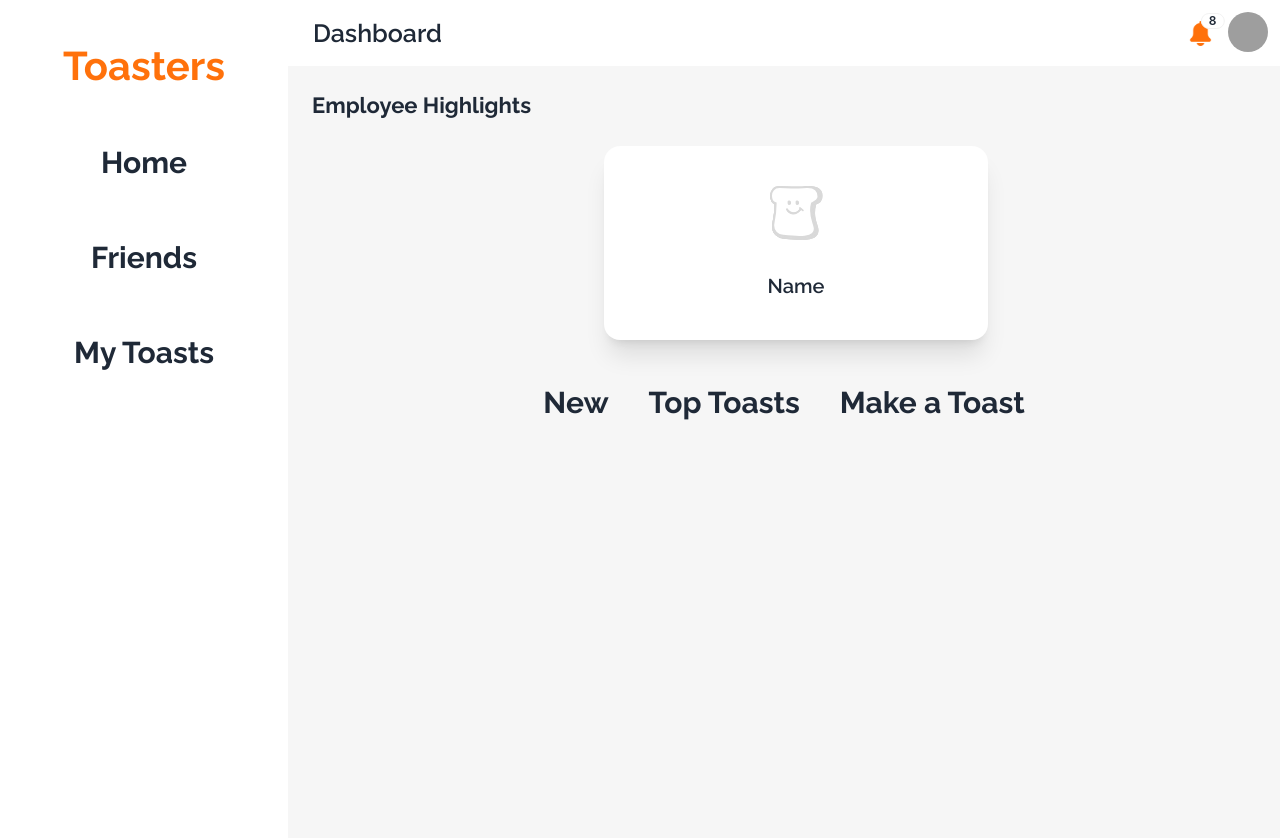
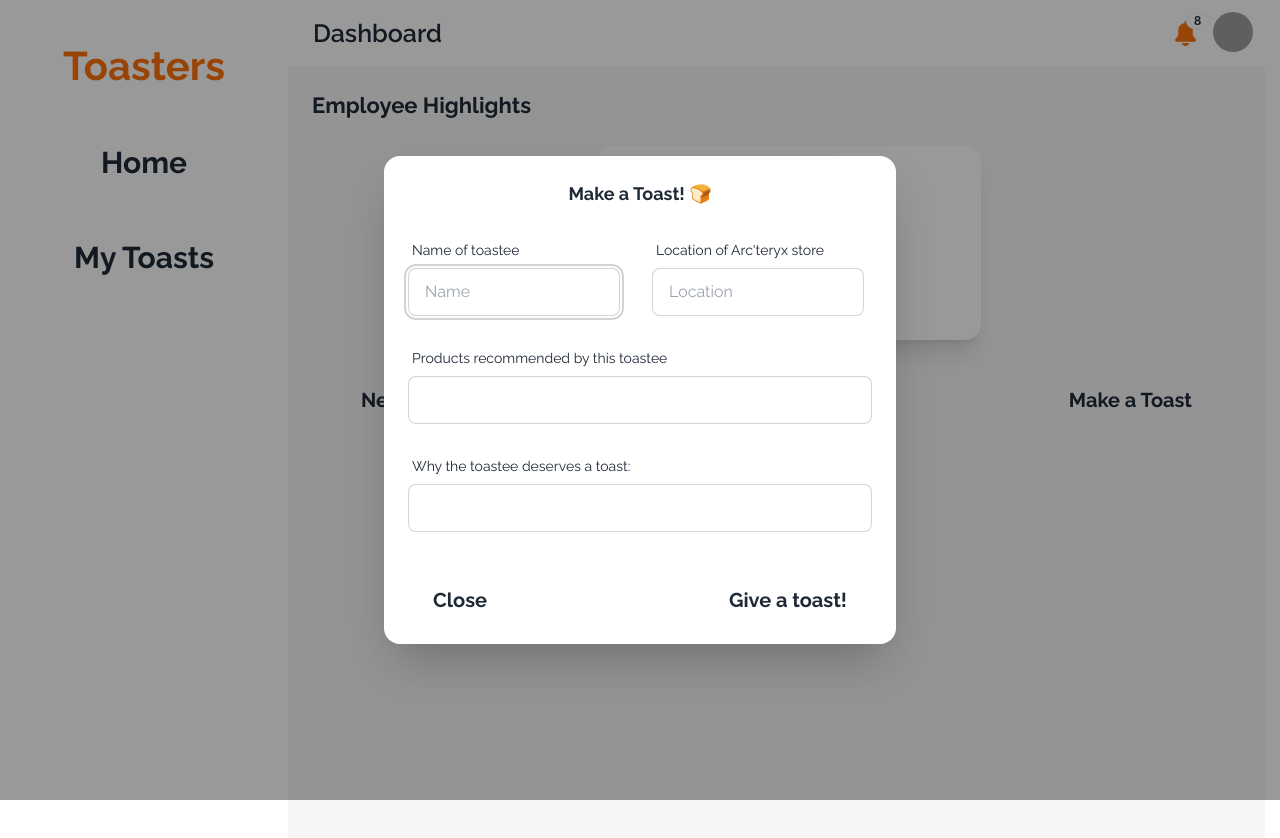
Before and after one commit to jessieshengyj/toasters, a React (Create React App) app: page / in a window 1280 px wide. Both pictures are taken after a click on the button "Make a Toast". Shown: the top 838 px of the page. Built offline with nearby package versions, Linux system fonts and the light colour scheme; grey boxes are pictures that could not be loaded.

Commit message:
created make toast modal

```diff
--- /dev/null
+++ b/src/components/CreateToastModal.css
@@ -0,0 +1,8 @@
+.modal-box {
+    @apply flex flex-col gap-6;
+    min-width: fit-content;
+}
+
+.modal-body-row {
+  @apply flex gap-8;
+}
--- /dev/null
+++ b/src/components/CreateToastModal.js
@@ -0,0 +1,94 @@
+import "./CreateToastModal.css";
+function CreateToastModal() {
+  return (
+    <dialog id="make-toast-modal" className="modal toast-font">
+      <div className="modal-box">
+        <h3 className="font-bold text-lg toast-font">Make a Toast! 🍞</h3>
+        <div className="modal-body-row">
+          <div>
+            <div className="label">
+              <span className="label-text">Name of toastee</span>
+            </div>
+            <label className="input input-bordered flex items-center gap-2">
+              <input type="text" className="grow" placeholder="Name" />
+              {/*<svg*/}
+              {/*  xmlns="http://www.w3.org/2000/svg"*/}
+              {/*  viewBox="0 0 16 16"*/}
+              {/*  fill="currentColor"*/}
+              {/*  className="w-4 h-4 opacity-70"*/}
+              {/*>*/}
+              {/*  <path*/}
+              {/*    fillRule="evenodd"*/}
+              {/*    d="M9.965 11.026a5 5 0 1 1 1.06-1.06l2.755 2.754a.75.75 0 1 1-1.06 1.06l-2.755-2.754ZM10.5 7a3.5 3.5 0 1 1-7 0 3.5 3.5 0 0 1 7 0Z"*/}
+              {/*    clipRule="evenodd"*/}
+              {/*  />*/}
+              {/*</svg>*/}
+            </label>
+          </div>
+          <div>
+            <div className="label">
+              <span className="label-text">Location of Arc'teryx store</span>
+            </div>
+            <label className="input input-bordered flex items-center gap-2">
+              {/*<svg*/}
+              {/*  xmlns="http://www.w3.org/2000/svg"*/}
+              {/*  viewBox="0 0 16 16"*/}
+              {/*  fill="currentColor"*/}
+              {/*  className="w-4 h-4 opacity-70"*/}
+              {/*>*/}
+              {/*  <path d="M2.5 3A1.5 1.5 0 0 0 1 4.5v.793c.026.009.051.02.076.032L7.674 8.51c.206.1.446.1.652 0l6.598-3.185A.755.755 0 0 1 15 5.293V4.5A1.5 1.5 0 0 0 13.5 3h-11Z" />*/}
+              {/*  <path d="M15 6.954 8.978 9.86a2.25 2.25 0 0 1-1.956 0L1 6.954V11.5A1.5 1.5 0 0 0 2.5 13h11a1.5 1.5 0 0 0 1.5-1.5V6.954Z" />*/}
+              {/*</svg>*/}
+              <input type="text" className="grow" placeholder="Location" />
+            </label>
+          </div>
+        </div>
+        <div>
+          <div className="label">
+            <span className="label-text">
+              Products recommended by this toastee
+            </span>
+          </div>
+          <label className="input input-bordered flex items-center gap-2">
+            {/*<svg*/}
+            {/*  xmlns="http://www.w3.org/2000/svg"*/}
+            {/*  viewBox="0 0 16 16"*/}
+            {/*  fill="currentColor"*/}
+            {/*  className="w-4 h-4 opacity-70"*/}
+            {/*>*/}
+            {/*  <path d="M8 8a3 3 0 1 0 0-6 3 3 0 0 0 0 6ZM12.735 14c.618 0 1.093-.561.872-1.139a6.002 6.002 0 0 0-11.215 0c-.22.578.254 1.139.872 1.139h9.47Z" />*/}
+            {/*</svg>*/}
+            <input type="text" className="grow" />
+          </label>
+        </div>
+        <div>
+          <div className="label">
+            <span className="label-text">
+              Why the toastee deserves a toast:
+            </span>
+          </div>
+          <label className="input input-bordered flex items-center gap-2">
+            {/*<svg*/}
+            {/*    xmlns="http://www.w3.org/2000/svg"*/}
+            {/*    viewBox="0 0 16 16"*/}
+            {/*    fill="currentColor"*/}
+            {/*    className="w-4 h-4 opacity-70"*/}
+            {/*>*/}
+            {/*  <path*/}
+            {/*      d="M8 8a3 3 0 1 0 0-6 3 3 0 0 0 0 6ZM12.735 14c.618 0 1.093-.561.872-1.139a6.002 6.002 0 0 0-11.215 0c-.22.578.254 1.139.872 1.139h9.47Z"/>*/}
+            {/*</svg>*/}
+            <input type="text" className="grow" />
+          </label>
+        </div>
+        <div className="modal-action justify-between">
+          <form method="dialog">
+            <button className="btn-new h-10">Close</button>
+          </form>
+          <button className="btn-new h-10">Give a toast!</button>
+        </div>
+      </div>
+    </dialog>
+  );
+}
+
+export default CreateToastModal;
--- a/src/components/Dashboard.css
+++ b/src/components/Dashboard.css
@@ -12,12 +12,12 @@
 }
 
 .btn-new {
-    @apply justify-center;
+    @apply justify-center h-10;
     border-radius: 94px;
     font-weight: 700;
-    font-size: 30px;
-    padding-left: 20px;
-    padding-right: 20px;
+    font-size: 20px;
+    padding-left: 25px;
+    padding-right: 25px;
 
     &:hover {
         border-radius: 94px;
@@ -30,3 +30,15 @@
         color: white !important;
     }
 }
+
+.btn-option-container {
+    @apply flex pl-12 pr-12 justify-between;
+
+    .btn-left {
+        @apply flex gap-4;
+    }
+
+    .btn-right {
+
+    }
+}
--- a/src/components/Dashboard.js
+++ b/src/components/Dashboard.js
@@ -1,6 +1,7 @@
 import Navbar from "./Navbar";
 import "./Dashboard.css";
 import EmployeeHighlights from "./EmployeeHighlights";
+import CreateToastModal from "./CreateToastModal";
 
 function Dashboard() {
   return (
@@ -8,11 +9,16 @@ function Dashboard() {
       <Navbar />
       <div className="toast-body-container">
         <EmployeeHighlights />
-          <div>
-              <button className="btn-new toast-font">New</button>
-              <button className="btn-new toast-font">Top Toasts</button>
-              <button className="btn-new toast-font">Make a Toast</button>
+        <div className="btn-option-container">
+          <div className="btn-left">
+            <button className="btn-new toast-font">New</button>
+            <button className="btn-new toast-font">Top Toasts</button>
           </div>
+          <div className="btn-right">
+            <button className="btn-new toast-font" onClick={() => document.getElementById('make-toast-modal').showModal()}>Make a Toast</button>
+            <CreateToastModal />
+          </div>
+        </div>
       </div>
     </div>
   );
--- a/src/components/SidePanel.js
+++ b/src/components/SidePanel.js
@@ -31,9 +31,6 @@ function SidePanel() {
                 <button>Home</button>
               </li>
               <li>
-                <button>Friends</button>
-              </li>
-              <li>
                 <button>My Toasts</button>
               </li>
             </div>
```
